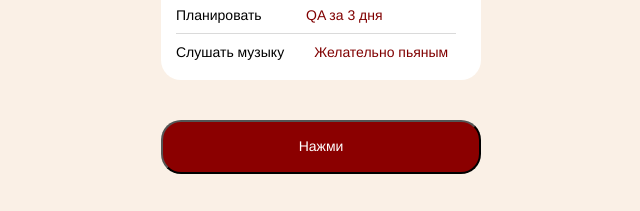
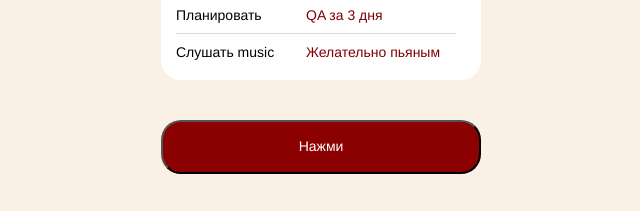
Before and after one commit to GonzoSTR/GonzoSTR.github.io, a plain HTML site: page index.html in a window 1280 px wide. Shown: the part 966-1177 px from the top of the page, 319-959 px from the left. Drawn offline with Linux system fonts and the light colour scheme.

Commit message:
Update index.html

```diff
--- a/index.html
+++ b/index.html
@@ -62,7 +62,7 @@
             <a class="linsk__link" href="ссылка">QA за 3 дня</a>
           </li>
           <li class="links__link">
-            <p class="links__title">Слушать музыку</p>
+            <p class="links__title">Слушать music</p>
             <a class="linsk__link" href="ссылка">Желательно пьяным</a>
           </li>
         </ul>
```
